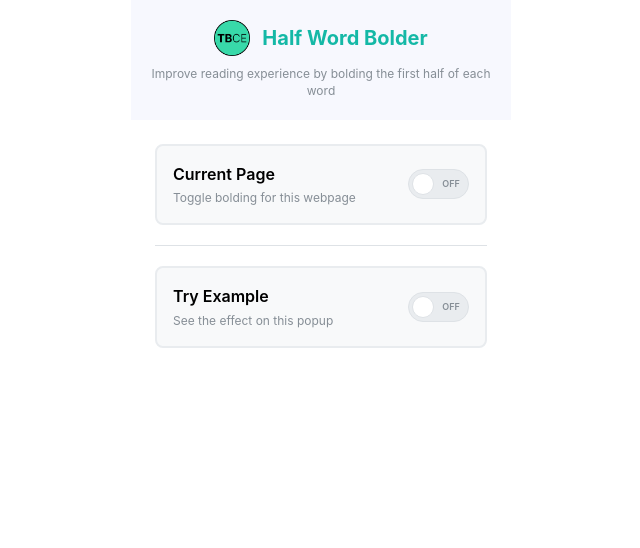
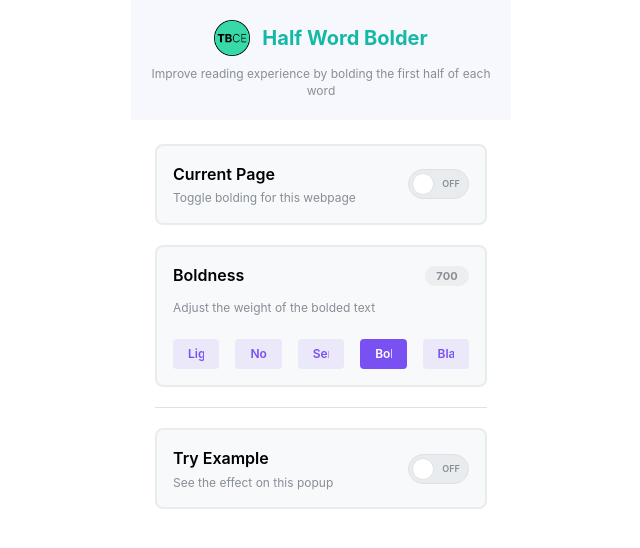
Before and after one commit to schb498/ReadFasterChromeExtension, a React (Vite) app: page / in a window 1280 px wide. Shown: the top 548 px of the page, without its empty margins (319-959 px from the left). Built offline with nearby package versions, Linux system fonts and the light colour scheme; no server answers.

Commit message:
Added bolding weight selecton

```diff
--- a/src/App.module.css
+++ b/src/App.module.css
@@ -1,7 +1,7 @@
 .container {
   width: 380px;
   padding: 0;
-  background: #667eea 80%;
+  background: #667eea;
 }
 
 .header {
@@ -43,3 +43,25 @@
 .cardText {
   flex: 1;
 }
+
+.weightButton {
+  background: #f1f3f5;
+  color: #495057;
+  border: 1px solid #dee2e6;
+  padding: 8px 12px;
+  border-radius: 6px;
+  font-size: 13px;
+  font-weight: 500;
+  cursor: pointer;
+  transition: all 0.2s ease;
+}
+
+.weightButton:hover {
+  background: #e9ecef;
+}
+
+.weightButtonActive {
+  background: #868e96;
+  color: white;
+  border-color: #868e96;
+}
--- a/src/App.tsx
+++ b/src/App.tsx
@@ -11,22 +11,27 @@ import {
   Paper,
   Divider,
   Badge,
+  Button,
 } from "@mantine/core";
 import { useEffect, useState } from "react";
 
 function App() {
   const [isBolded, setIsBolded] = useState(false);
   const [isPopupBolded, setIsPopupBolded] = useState(false);
+  const [boldWeight, setBoldWeight] = useState(700);
 
-  // Get the bold state for the current tab
   useEffect(() => {
     chrome.tabs.query({ active: true, currentWindow: true }, (tabs) => {
       const tabId = tabs[0]?.id;
       if (!tabId) return;
 
-      chrome.storage.local.get([tabId.toString()], (result) => {
-        setIsBolded(result[tabId.toString()] || false);
-      });
+      chrome.storage.local.get(
+        [tabId.toString(), `${tabId}_weight`],
+        (result) => {
+          setIsBolded(result[tabId.toString()] || false);
+          setBoldWeight(result[`${tabId}_weight`] || 700);
+        }
+      );
     });
   }, []);
 
@@ -40,9 +45,9 @@ function App() {
       chrome.tabs.sendMessage(tabId, {
         action: "toggleBold",
         isBolded: newValue,
+        boldWeight: boldWeight,
       });
 
-      // Save bold state for this tab
       chrome.storage.local.set({ [tabId.toString()]: newValue });
 
       chrome.action.setBadgeText({
@@ -50,12 +55,30 @@ function App() {
         tabId: tabId,
       });
       chrome.action.setBadgeBackgroundColor({
-        color: "#14b8a6",
+        color: newValue ? "#667eea" : "#00000000",
         tabId: tabId,
       });
     });
 
     setIsBolded(newValue);
+  };
+
+  const handleBoldWeightChange = (value: number) => {
+    setBoldWeight(value);
+
+    chrome.tabs.query({ active: true, currentWindow: true }, (tabs) => {
+      const tabId = tabs[0]?.id;
+      if (!tabId) return;
+
+      chrome.storage.local.set({ [`${tabId}_weight`]: value });
+
+      if (isBolded) {
+        chrome.tabs.sendMessage(tabId, {
+          action: "updateBoldWeight",
+          boldWeight: value,
+        });
+      }
+    });
   };
 
   const togglePopupBold = () => {
@@ -68,24 +91,20 @@ function App() {
         element.childNodes.forEach((node) => {
           if (node.nodeType === Node.TEXT_NODE) {
             const words = node.textContent?.split(" ").map((word) => {
-              // Capture leading symbols
               const leadingSymbolsMatch = word.match(/^([^\w]+)/);
               const leadingSymbols = leadingSymbolsMatch
                 ? leadingSymbolsMatch[0]
                 : "";
 
-              // Capture trailing symbols
               const trailingSymbolsMatch = word.match(/([^\w]+)$/);
               const trailingSymbols = trailingSymbolsMatch
                 ? trailingSymbolsMatch[0]
                 : "";
 
-              // Clean the word by stripping leading and trailing symbols
               const cleanedWord = word.replace(/^[^\w]+|[^\w]+$/g, "");
               const halfIndex = Math.ceil(cleanedWord.length / 2);
 
-              // Construct the word with inline styles for font weights
-              return `${leadingSymbols}<span style="font-weight: 700;">${cleanedWord.slice(
+              return `${leadingSymbols}<span style="font-weight: ${boldWeight};">${cleanedWord.slice(
                 0,
                 halfIndex
               )}</span><span style="font-weight: 400;">${cleanedWord.slice(
@@ -93,7 +112,6 @@ function App() {
               )}</span>${trailingSymbols}`;
             });
 
-            // Create a span wrapper and set the HTML
             const spanWrapper = document.createElement("span");
             spanWrapper.innerHTML = words?.join(" ") || "";
             node.replaceWith(spanWrapper);
@@ -101,7 +119,6 @@ function App() {
         });
       });
     } else {
-      // Reset the text to normal
       textElements.forEach((element) => {
         const el = element as HTMLElement;
         el.innerHTML = el.innerHTML.replace(/<\/?span[^>]*>/g, "");
@@ -160,6 +177,64 @@ function App() {
               </Group>
             </Paper>
 
+            <Paper p="md" radius="md" className={styles.card}>
+              <Stack gap="sm">
+                <Group justify="space-between">
+                  <Text size="md" fw={600}>
+                    Boldness
+                  </Text>
+                  <Badge variant="light" color="gray">
+                    {boldWeight}
+                  </Badge>
+                </Group>
+                <Text size="xs" c="dimmed" mb="xs">
+                  Adjust the weight of the bolded text
+                </Text>
+                <Group grow>
+                  <Button
+                    variant={boldWeight === 300 ? "filled" : "light"}
+                    color="violet"
+                    size="xs"
+                    onClick={() => handleBoldWeightChange(300)}
+                  >
+                    Light
+                  </Button>
+                  <Button
+                    variant={boldWeight === 400 ? "filled" : "light"}
+                    color="violet"
+                    size="xs"
+                    onClick={() => handleBoldWeightChange(400)}
+                  >
+                    Normal
+                  </Button>
+                  <Button
+                    variant={boldWeight === 600 ? "filled" : "light"}
+                    color="violet"
+                    size="xs"
+                    onClick={() => handleBoldWeightChange(600)}
+                  >
+                    Semi
+                  </Button>
+                  <Button
+                    variant={boldWeight === 700 ? "filled" : "light"}
+                    color="violet"
+                    size="xs"
+                    onClick={() => handleBoldWeightChange(700)}
+                  >
+                    Bold
+                  </Button>
+                  <Button
+                    variant={boldWeight === 900 ? "filled" : "light"}
+                    color="violet"
+                    size="xs"
+                    onClick={() => handleBoldWeightChange(900)}
+                  >
+                    Black
+                  </Button>
+                </Group>
+              </Stack>
+            </Paper>
+
             <Divider labelPosition="center" />
 
             <Paper
```
Also changed, not shown: src/content.js (+52 -20 lines).
